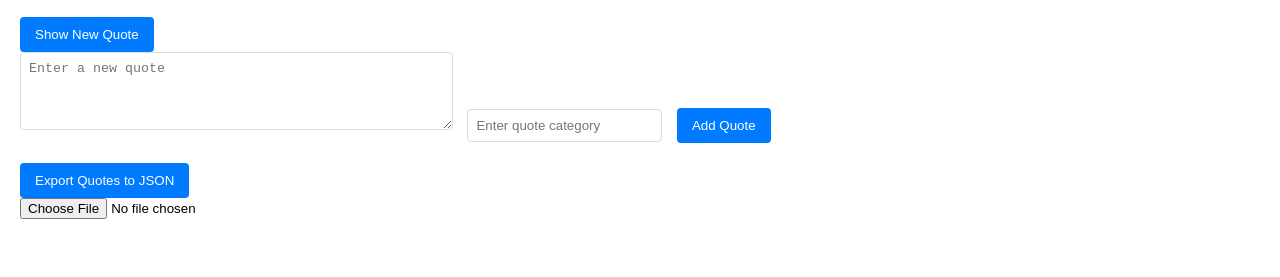
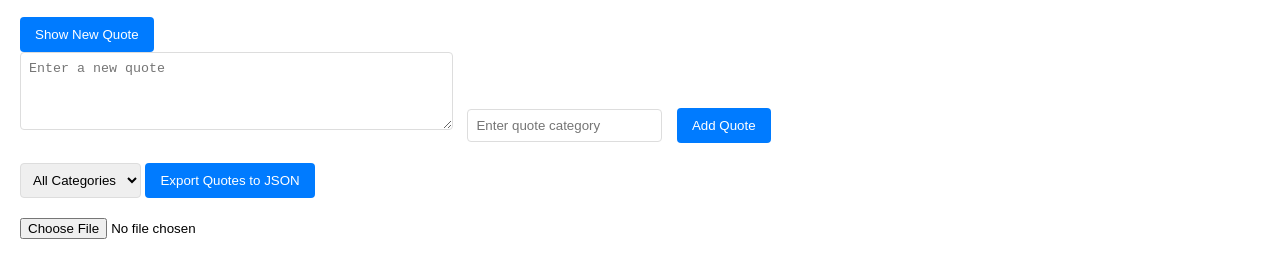
Before and after one commit to Abdull-one/alx_fe_javascript, a plain HTML site: page dom-manipulation/index.html in a window 1280 px wide. Shown: the part 123-400 px from the top of the page. Drawn offline with Linux system fonts and the light colour scheme.

Commit message:
index.html

```diff
--- a/dom-manipulation/index.html
+++ b/dom-manipulation/index.html
@@ -41,6 +41,13 @@
         button:hover {
             background-color: #0056b3;
         }
+
+        select {
+            padding: 8px;
+            border: 1px solid #ddd;
+            border-radius: 4px;
+            margin-bottom: 20px;
+        }
     </style>
 </head>
 <body>
@@ -56,6 +63,11 @@
         <button id="addQuote">Add Quote</button>
     </div>
 
+    <select id="categoryFilter" onchange="filterQuotes()">
+        <option value="all">All Categories</option>
+        <!-- Dynamically populated categories -->
+    </select>
+
     <button id="exportButton">Export Quotes to JSON</button>
 
     <div>
```
